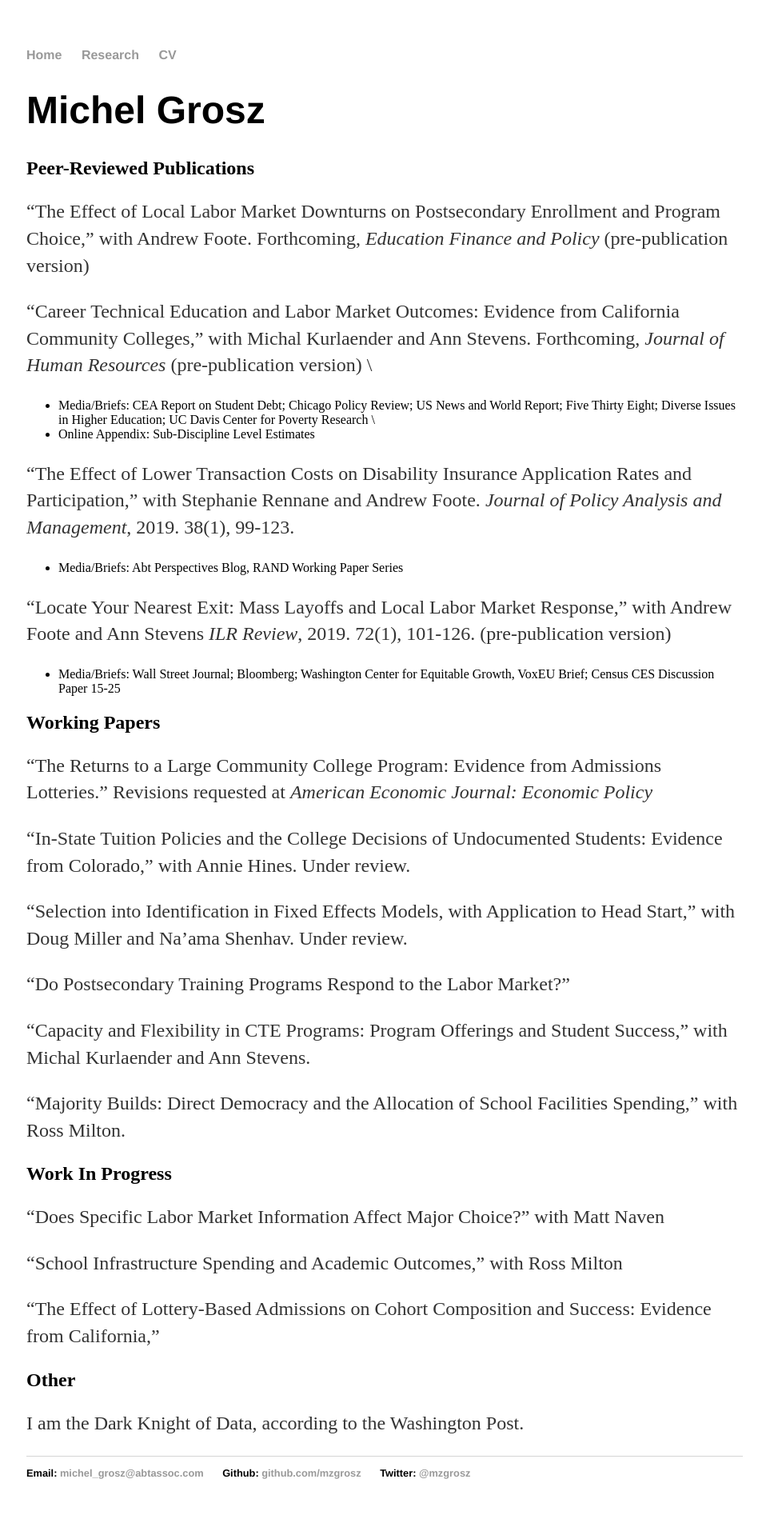
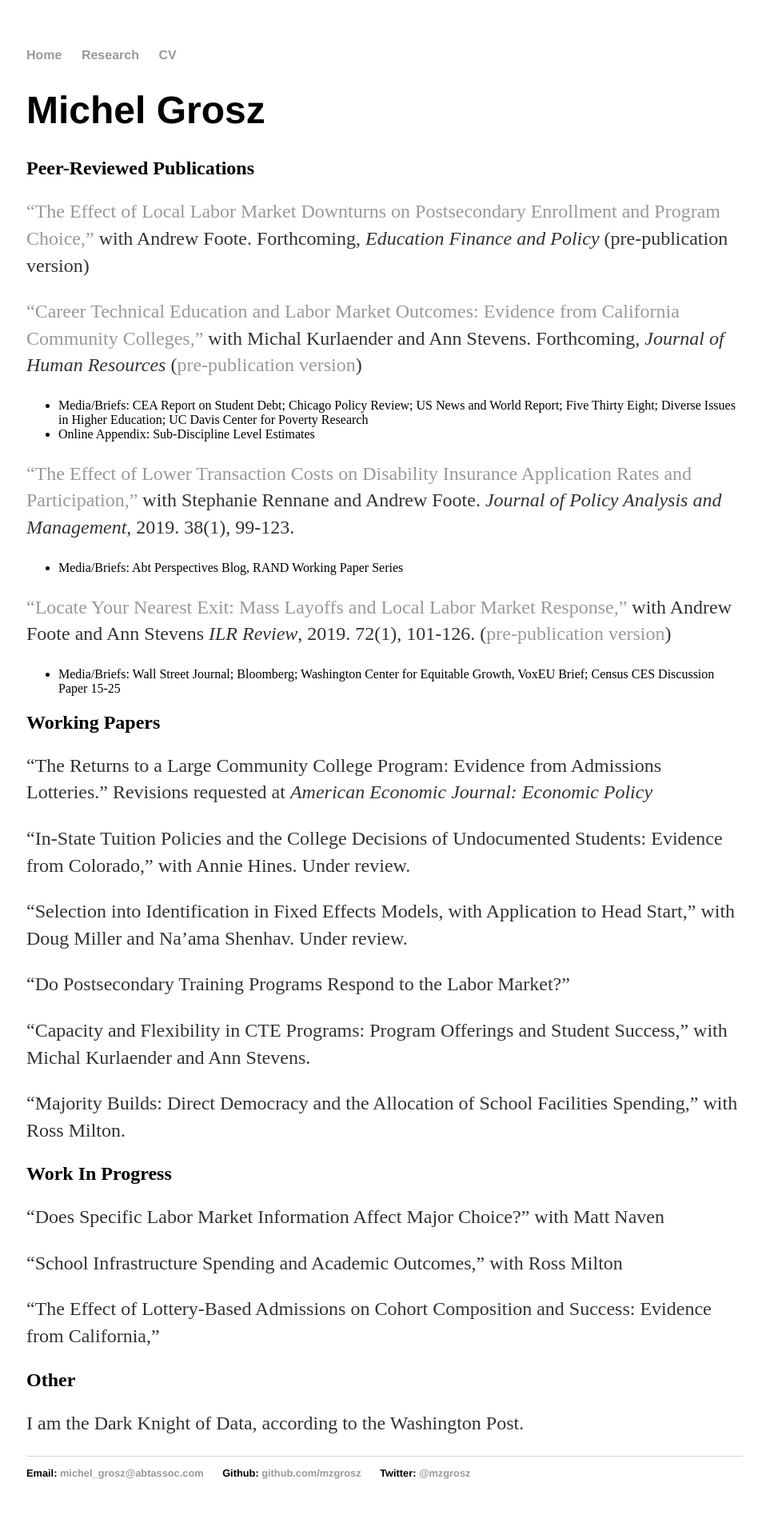
Before and after one commit to mzgrosz/mzgrosz.github.io, a Jekyll site: the page built from research/index.md, in a window 1280 px wide. Shown: the whole page at 80% size, without its empty margins (159-1112 px from the left). Built offline with Jekyll 4.4.1, drawn with Linux system fonts in a browser that asks for light colours; part of the change alters nothing that is shown.

```diff
--- a/research/index.md
+++ b/research/index.md
@@ -10,17 +10,17 @@ title: Michel Grosz
 
 ## Peer-Reviewed Publications
 
-"The Effect of Local Labor Market Downturns on Postsecondary Enrollment and Program Choice," with Andrew Foote. Forthcoming, *Education Finance and Policy* (pre-publication version)
+["The Effect of Local Labor Market Downturns on Postsecondary Enrollment and Program Choice,"](https://www.mitpressjournals.org/doi/abs/10.1162/edfp_a_00288) with Andrew Foote. Forthcoming, *Education Finance and Policy* (pre-publication version)
 
 
-"Career Technical Education and Labor Market Outcomes: Evidence from California Community Colleges," with Michal Kurlaender and Ann Stevens. Forthcoming, *Journal of Human Resources* (pre-publication version) \
-* Media/Briefs: CEA Report on Student Debt; Chicago Policy Review; US News and World Report; Five Thirty Eight; Diverse Issues in Higher Education; UC Davis Center for Poverty Research \
+["Career Technical Education and Labor Market Outcomes: Evidence from California Community Colleges,"](http://jhr.uwpress.org/content/early/2018/04/02/jhr.54.4.1015.7449R2.abstract) with Michal Kurlaender and Ann Stevens. Forthcoming, *Journal of Human Resources* ([pre-publication version](https://www.nber.org/papers/w21137))
+* Media/Briefs: CEA Report on Student Debt; Chicago Policy Review; US News and World Report; Five Thirty Eight; Diverse Issues in Higher Education; UC Davis Center for Poverty Research
 * Online Appendix: Sub-Discipline Level Estimates
 
-"The Effect of Lower Transaction Costs on Disability Insurance Application Rates and Participation," with Stephanie Rennane and Andrew Foote. *Journal of Policy Analysis and Management*, 2019. 38(1), 99-123.
+["The Effect of Lower Transaction Costs on Disability Insurance Application Rates and Participation,"](https://onlinelibrary.wiley.com/doi/pdf/10.1002/pam.22095) with Stephanie Rennane and Andrew Foote. *Journal of Policy Analysis and Management*, 2019. 38(1), 99-123.
 * Media/Briefs: Abt Perspectives Blog, RAND Working Paper Series
 
-"Locate Your Nearest Exit: Mass Layoffs and Local Labor Market Response," with Andrew Foote and Ann Stevens *ILR Review*, 2019. 72(1), 101-126. (pre-publication version)
+["Locate Your Nearest Exit: Mass Layoffs and Local Labor Market Response,"](https://journals.sagepub.com/doi/abs/10.1177/0019793917753095) with Andrew Foote and Ann Stevens *ILR Review*, 2019. 72(1), 101-126. ([pre-publication version](https://www.nber.org/papers/w21618))
 * Media/Briefs: Wall Street Journal; Bloomberg; Washington Center for Equitable Growth, VoxEU Brief; Census CES Discussion Paper 15-25
 
 ## Working Papers
```
